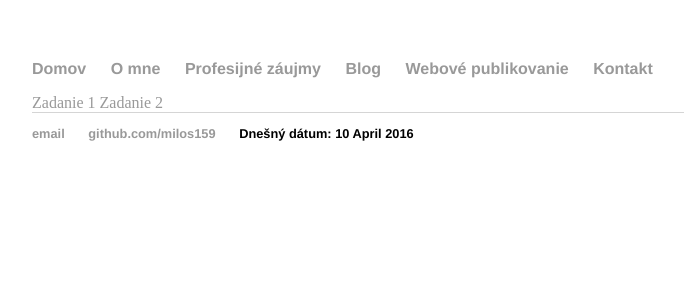
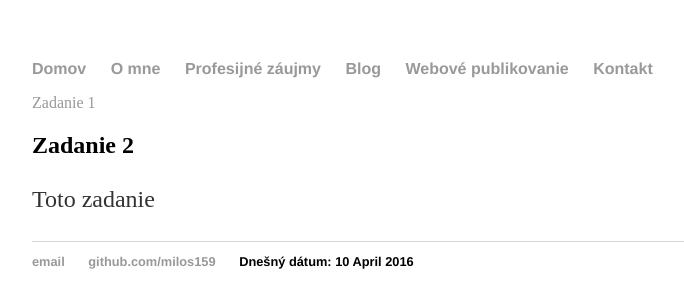
Before and after one commit to milos159/milos159.github.io, a Jekyll site: the page built from wp/index.html, in a window 1280 px wide. Shown: the top 308 px of the page, without its empty margins (160-844 px from the left). Built offline with Jekyll 4.4.1, drawn with Linux system fonts in a browser that asks for light colours.

Commit message:
Update index.html

```diff
--- a/wp/index.html
+++ b/wp/index.html
@@ -3,4 +3,6 @@ layout: default
 ---
 
  <a href="{{/wp/milos159.github.io-master}}">Zadanie 1</a>
- <a href="{{/zadanie2}}">Zadanie 2</a>
+
+ <h2>Zadanie 2</h2>
+ <p>Toto zadanie </p>
```
